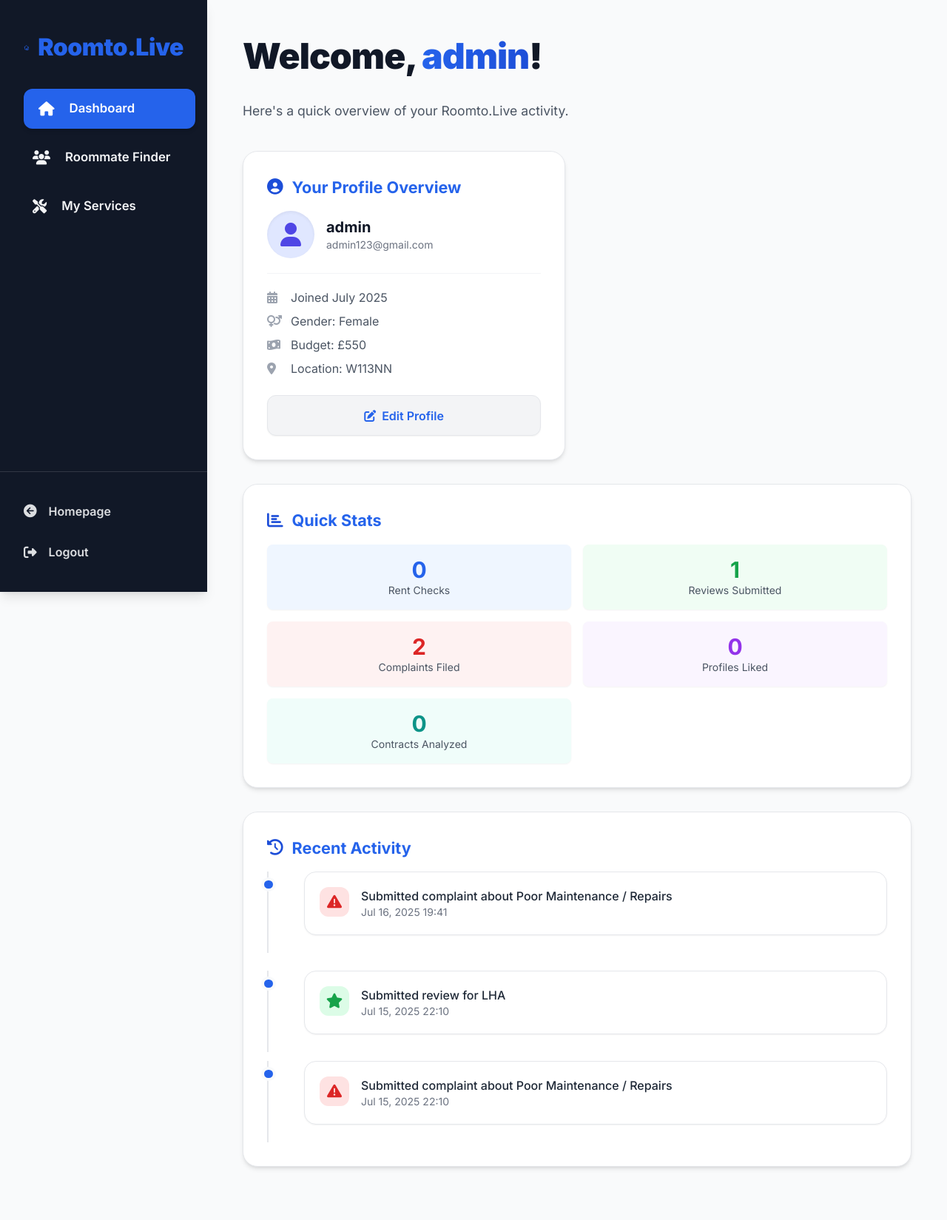
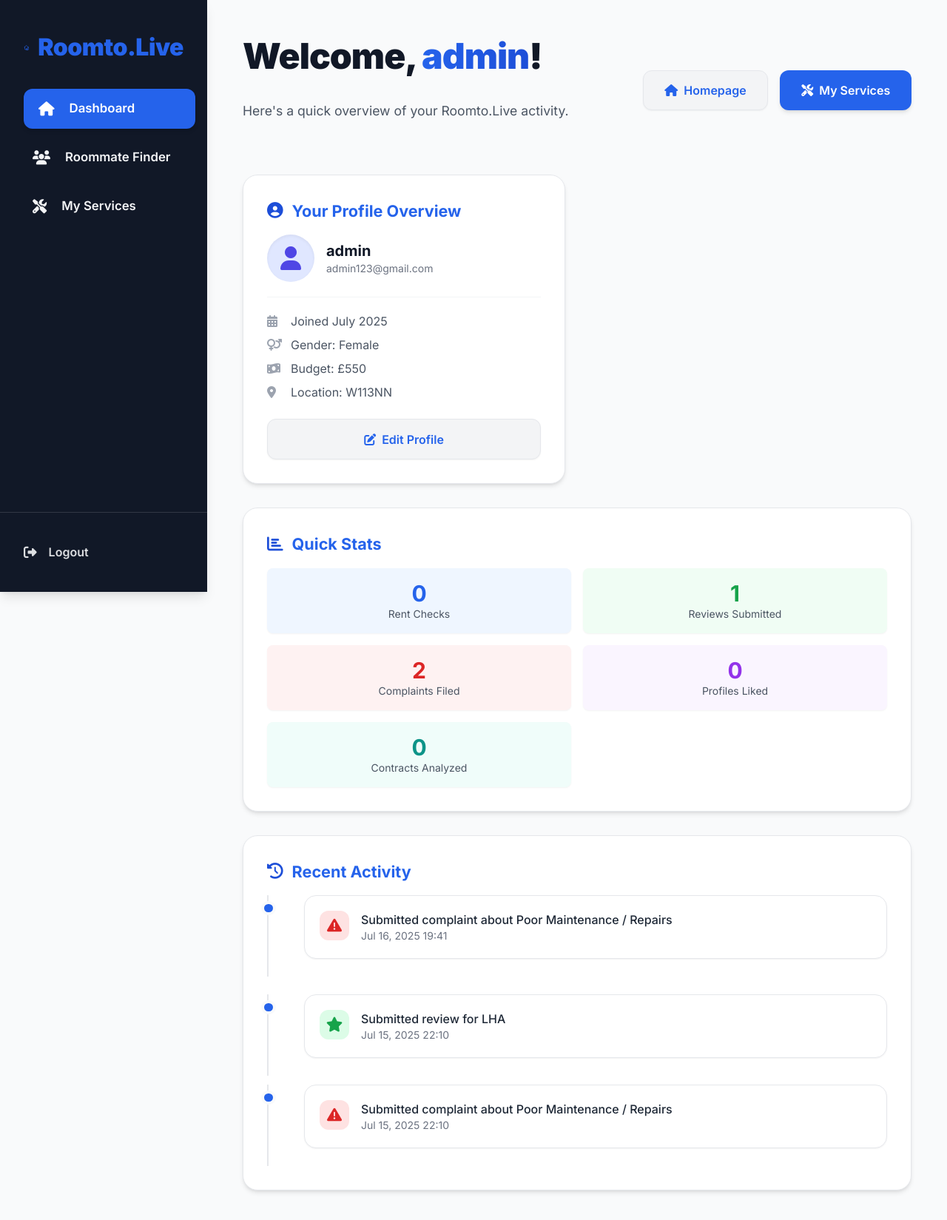
Before and after one commit to pradeepannagarasu/FairRentConnect, a Django app: page /profile/ in a window 1280 px wide. Shown: the whole page at 74% size. Before the commit the page ends 1580 px from the top, so only its background shows below. Run offline with Django 5.2, Linux system fonts and the light colour scheme; a user stored in the database is signed in; data comes from the database, SQL or seed files in the repository; some libraries are stand-ins or nearby versions.

Commit message:
updated  profile.html file change

```diff
--- a/templates/fairrent_app/profile.html
+++ b/templates/fairrent_app/profile.html
@@ -866,10 +866,7 @@
             </nav>
         </div>
         <div class="sidebar-footer">
-            <!-- Homepage link: Changed to use Django's url tag for robustness -->
-            <a href="{% url 'fairrent_app:index' %}" class="flex items-center" id="homepage-link">
-                <i class="fas fa-arrow-circle-left"></i> Homepage
-            </a>
+            <!-- Homepage link REMOVED from here -->
             <a href="{% url 'fairrent_app:logout' %}" class="flex items-center">
                 <i class="fas fa-sign-out-alt"></i> Logout
             </a>
@@ -883,9 +880,21 @@
             <!-- Removed redundant H1 here, as the main dashboard header is below -->
         </div>
 
-        <!-- Dashboard Header -->
-        <div class="dashboard-header">Welcome, <span class="gradient-text">{{ user.username }}</span>!</div>
-        <p class="text-lg text-gray-600 mb-8">Here's a quick overview of your Roomto.Live activity.</p>
+        <!-- Dashboard Header and New Top-Right Buttons -->
+        <div class="flex flex-col sm:flex-row sm:justify-between sm:items-center mb-8">
+            <div>
+                <h1 class="dashboard-header">Welcome, <span class="gradient-text">{{ user.username }}</span>!</h1>
+                <p class="text-lg text-gray-600 mb-4 sm:mb-0">Here's a quick overview of your Roomto.Live activity.</p>
+            </div>
+            <div class="flex flex-col sm:flex-row space-y-3 sm:space-y-0 sm:space-x-4 mt-4 sm:mt-0">
+                <a href="{% url 'fairrent_app:index' %}" class="btn-secondary flex items-center justify-center btn-hover-effect">
+                    <i class="fas fa-home mr-2"></i>Homepage
+                </a>
+                <a href="#" class="btn-primary flex items-center justify-center btn-hover-effect" data-content-target="my-services-section" id="my-services-header-btn">
+                    <i class="fas fa-tools mr-2"></i>My Services
+                </a>
+            </div>
+        </div>
 
 
         <!-- Content Sections (Dynamically Swapped) -->
@@ -1919,24 +1928,36 @@
             });
         });
 
-        // Event listener for the homepage link
-        const homepageLink = document.getElementById('homepage-link');
-        if (homepageLink) {
-            // Add a very explicit, high-priority listener to ensure default navigation
-            // This is a defensive measure against potential global event handlers in main.js
-            homepageLink.addEventListener('click', (e) => {
-                console.log("Homepage link clicked. Ensuring default navigation.");
-                // Do NOT prevent default here. Allow the browser to navigate.
-                // If another script is calling e.preventDefault() on this link,
-                // this listener, if added with useCapture: true or if it runs later,
-                // might still not override it. The best way is to find and fix the
-                // interfering script. However, this explicit non-prevention is a strong hint.
-            }, true); // Use capture phase to run this listener before bubbling ones
-
-            // The original listener (which explicitly doesn't prevent default) is still here
-            // homepageLink.addEventListener('click', (e) => {
-            //     console.log("Homepage link clicked. Redirecting to:", e.currentTarget.href);
-            // });
+        // Event listener for the new "My Services" button in the header
+        const myServicesHeaderBtn = document.getElementById('my-services-header-btn');
+        if (myServicesHeaderBtn) {
+            myServicesHeaderBtn.addEventListener('click', (e) => {
+                const targetId = myServicesHeaderBtn.dataset.contentTarget;
+                if (targetId) {
+                    e.preventDefault(); // Prevent default link behavior for internal navigation
+
+                    // Deactivate all sidebar nav items
+                    navLinks.forEach(nav => nav.classList.remove('active'));
+                    // Activate the corresponding sidebar nav item
+                    const correspondingSidebarItem = document.querySelector(`.sidebar-nav-item[data-content-target="${targetId}"]`);
+                    if (correspondingSidebarItem) {
+                        correspondingSidebarItem.classList.add('active');
+                    }
+
+                    // Hide all content sections
+                    contentSections.forEach(section => section.classList.add('hidden'));
+                    // Show the target content section
+                    const targetSection = document.getElementById(targetId);
+                    if (targetSection) {
+                        targetSection.classList.remove('hidden');
+                    }
+
+                    // Close sidebar on mobile if open
+                    if (window.innerWidth <= 900) {
+                        closeSidebar();
+                    }
+                }
+            });
         }
     </script>
     <!-- Assuming main.js exists and contains additional scripts, if any. -->
```
